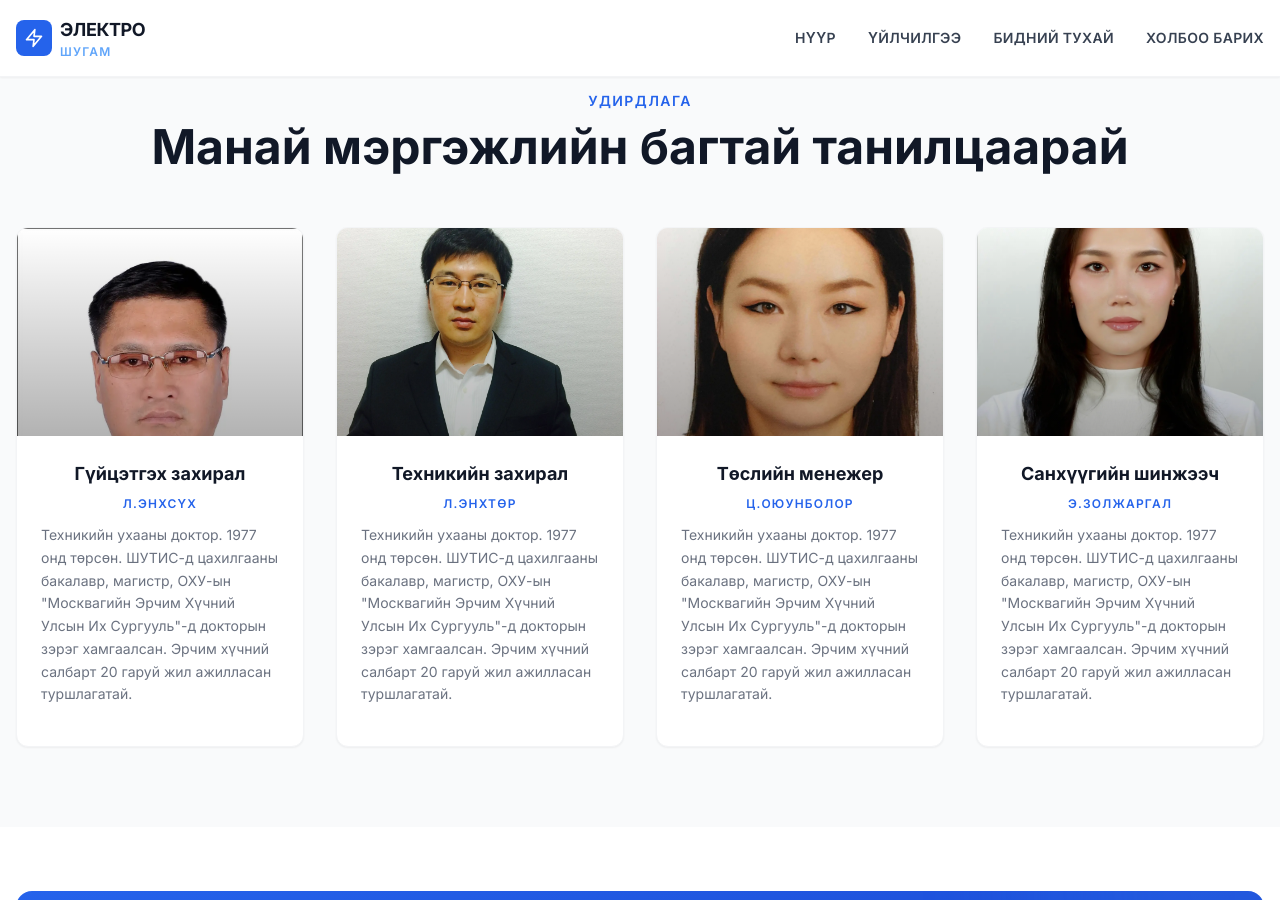
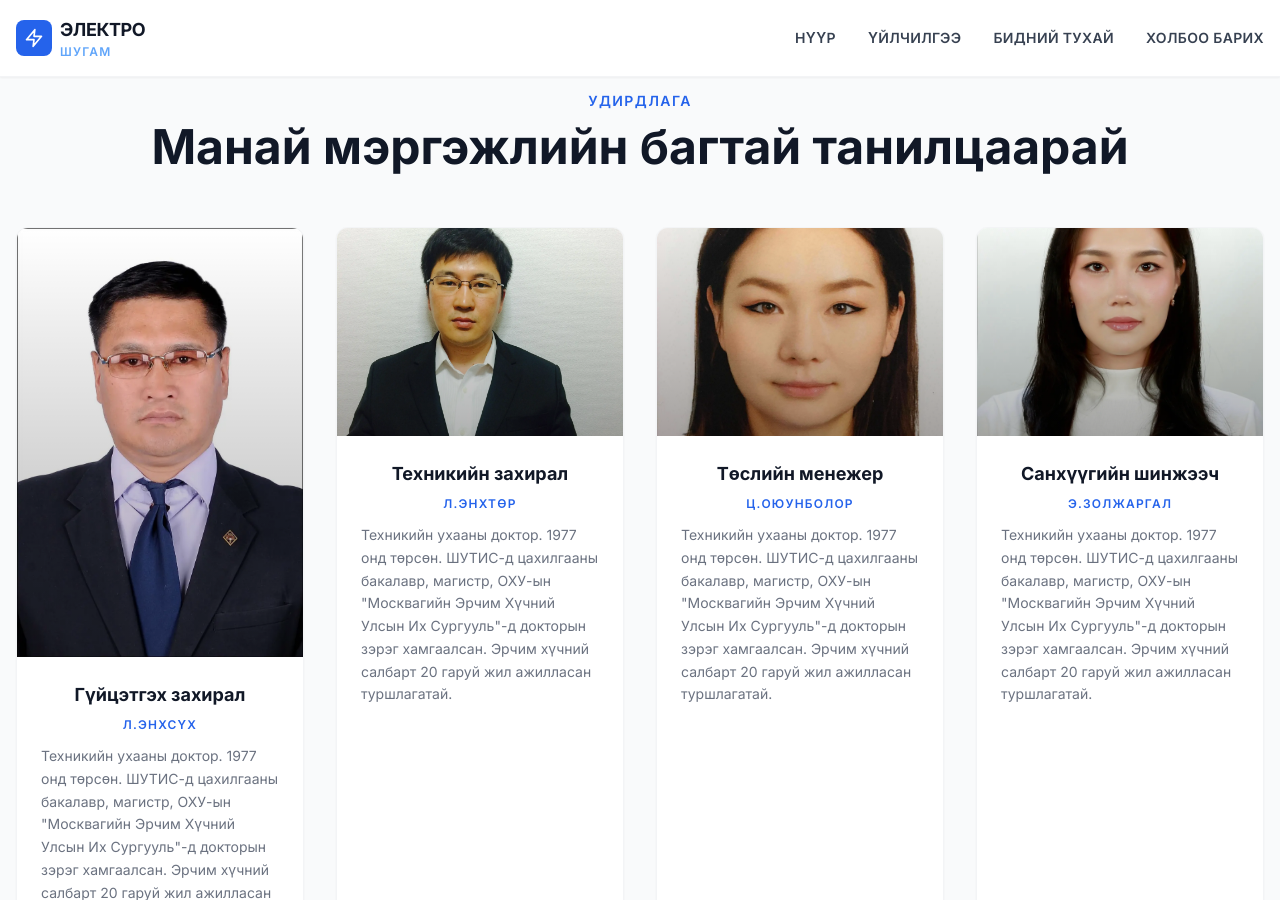
Before and after one commit to electroshugam/electroshugam_web_new, a Jekyll site: the page built from index.html, in a window 1280 px wide and 900 px high, scrolled down 3260 px. Built offline with Jekyll 4.4.1, drawn with Linux system fonts in a browser that asks for light colours; nearby versions of some CDN libraries.

Commit message:
fig update

```diff
--- a/index.html
+++ b/index.html
@@ -214,8 +214,8 @@
     <div class="grid grid-cols-1 md:grid-cols-2 xl:grid-cols-4 gap-8">
       <!-- Service 1 -->
       <div class="service-card group bg-white rounded-xl overflow-hidden shadow-sm hover:shadow-xl transition-all duration-300 border border-gray-100 hover:border-blue-100">
-        <div class="relative h-52 overflow-hidden">
-          <img src="{{ '/media/enkhsukh.webp' | relative_url }}" alt="Гүйцэтгэх захирал" class="service-image w-full h-full object-cover object-top">
+        <div class="relative h-42 overflow-hidden">
+          <img src="{{ '/media/enkhsukh.webp' | relative_url }}" alt="Гүйцэтгэх захирал" class="service-image w-full h-full object-cover">
           <div class="absolute inset-0 bg-gradient-to-t from-black/30 to-transparent"></div>
         </div>
         <div class="p-6">
```
